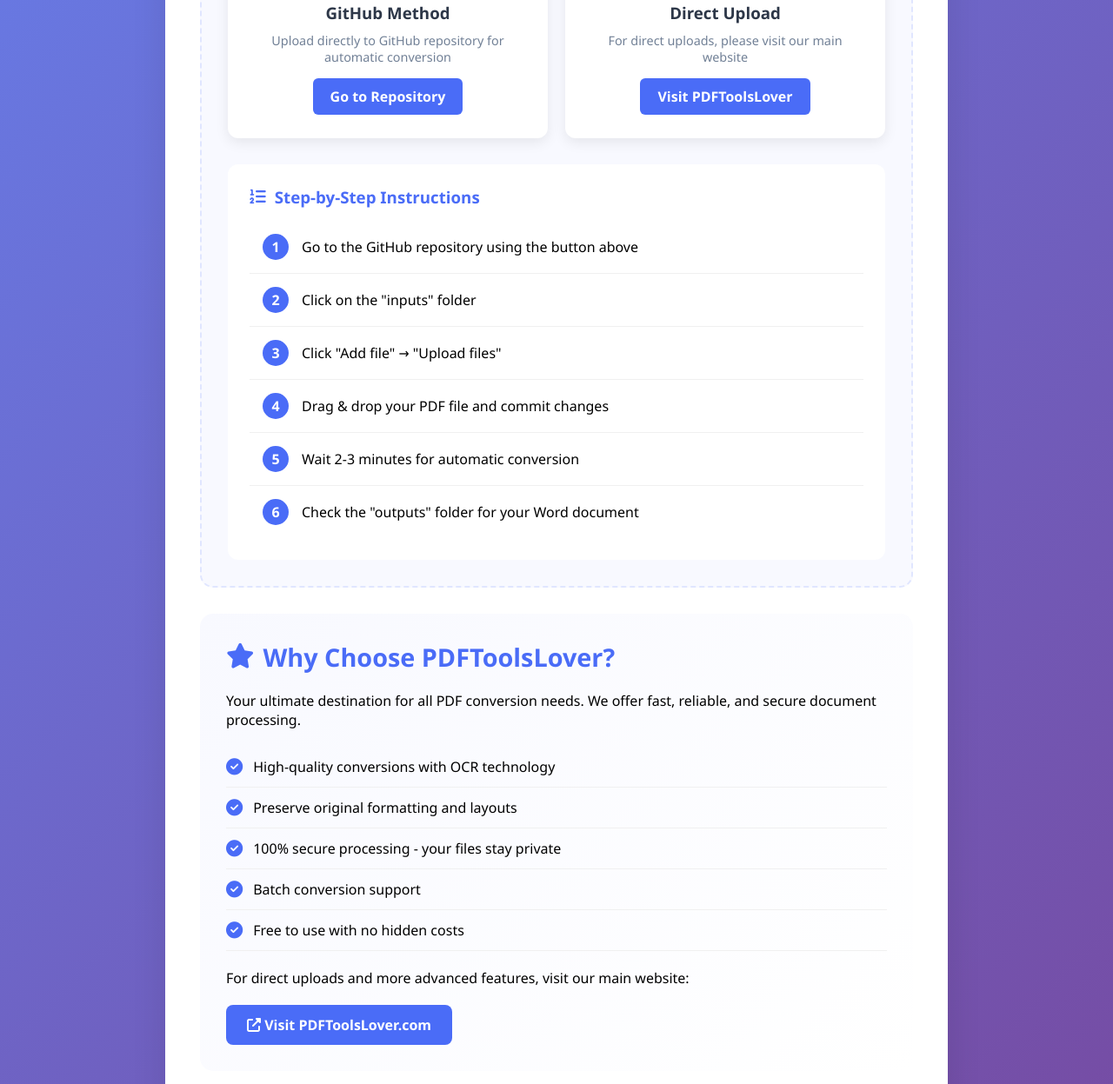
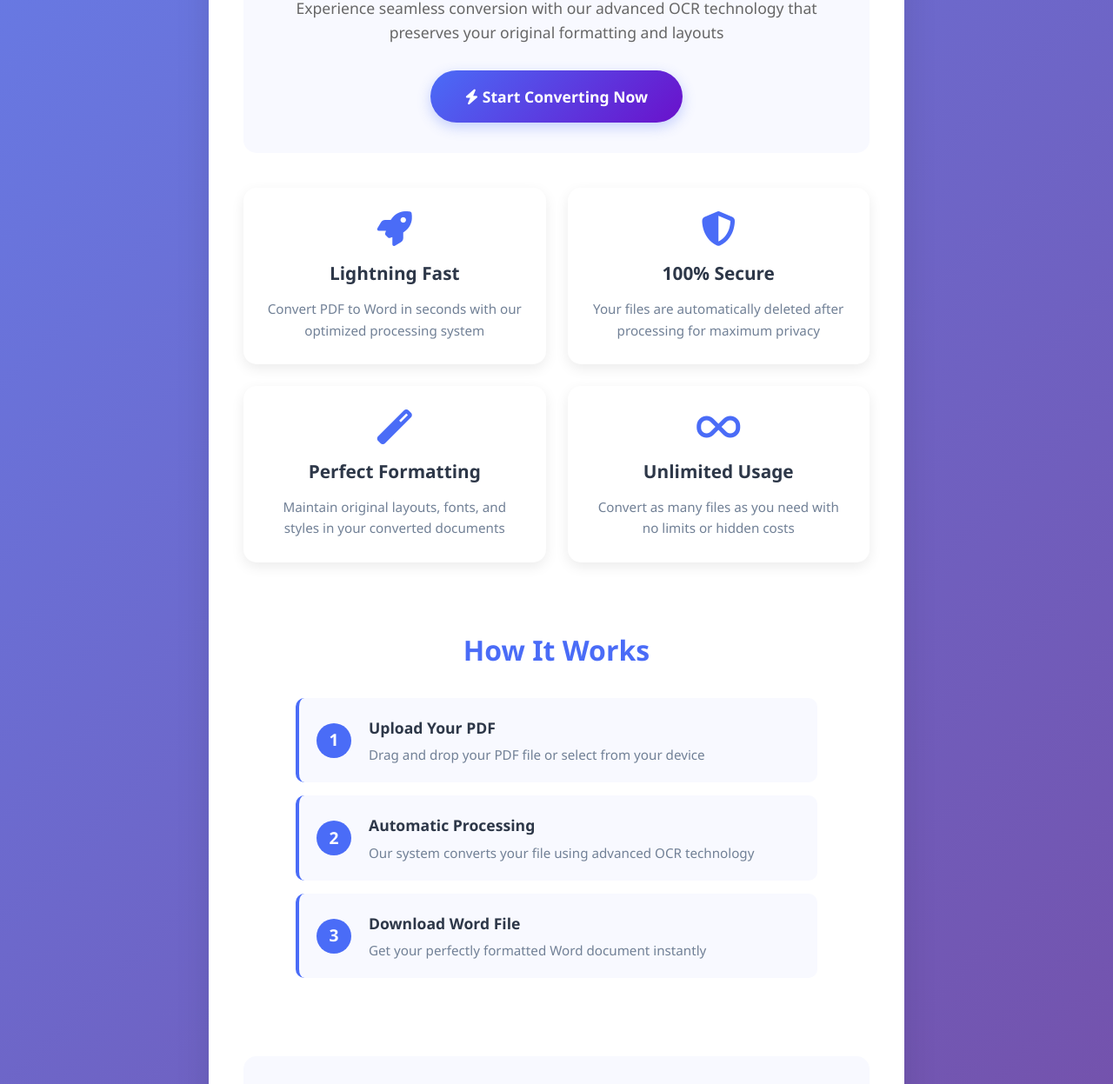
Before and after one commit to mdabidind/pdf_to_word_ocr, a plain HTML site: page index.html in a window 1280 px wide. Shown: the part 374-1621 px from the top of the page at 87% size. Drawn offline with Linux system fonts and the light colour scheme.

Commit message:
Update index.html

```diff
--- a/index.html
+++ b/index.html
@@ -3,7 +3,7 @@
 <head>
     <meta charset="UTF-8">
     <meta name="viewport" content="width=device-width, initial-scale=1.0">
-    <title>PDF → Word Converter | PDFToolsLover</title>
+    <title>PDF to Word Converter | PDFToolsLover</title>
     <link rel="stylesheet" href="https://cdnjs.cloudflare.com/ajax/libs/font-awesome/6.4.0/css/all.min.css">
     <style>
         * {
@@ -20,11 +20,12 @@
             align-items: center;
             justify-content: center;
             padding: 20px;
+            line-height: 1.6;
         }
 
         .container {
             width: 100%;
-            max-width: 900px;
+            max-width: 800px;
             background: white;
             border-radius: 20px;
             overflow: hidden;
@@ -34,19 +35,20 @@
         .header {
             background: linear-gradient(135deg, #4a6cf7, #6a11cb);
             color: white;
-            padding: 30px;
+            padding: 40px 30px;
             text-align: center;
         }
 
         .header h1 {
-            font-size: 2.5em;
-            margin-bottom: 10px;
+            font-size: 2.8em;
+            margin-bottom: 15px;
             font-weight: 700;
         }
 
         .header p {
-            font-size: 1.1em;
-            opacity: 0.9;
+            font-size: 1.2em;
+            opacity: 0.95;
+            font-weight: 300;
         }
 
         .content {
@@ -55,175 +57,192 @@
 
         .converter-section {
             background: #f8f9ff;
-            padding: 30px;
+            padding: 35px;
             border-radius: 15px;
-            border: 2px dashed #e0e6ff;
             margin-bottom: 30px;
+            text-align: center;
         }
 
-        .upload-method {
-            display: grid;
-            grid-template-columns: 1fr 1fr;
-            gap: 20px;
-            margin-bottom: 30px;
+        .converter-section h2 {
+            color: #4a6cf7;
+            margin-bottom: 25px;
+            font-size: 2em;
         }
 
-        .method-card {
+        .converter-section p {
+            color: #666;
+            font-size: 1.1em;
+            margin-bottom: 30px;
+            line-height: 1.6;
+        }
+
+        .cta-button {
+            display: inline-block;
+            background: linear-gradient(135deg, #4a6cf7, #6a11cb);
+            color: white;
+            text-decoration: none;
+            padding: 16px 40px;
+            border-radius: 50px;
+            font-weight: 600;
+            font-size: 1.1em;
+            transition: all 0.3s ease;
+            box-shadow: 0 5px 15px rgba(74, 108, 247, 0.3);
+        }
+
+        .cta-button:hover {
+            transform: translateY(-2px);
+            box-shadow: 0 8px 20px rgba(74, 108, 247, 0.4);
+        }
+
+        .features {
+            display: grid;
+            grid-template-columns: repeat(auto-fit, minmax(250px, 1fr));
+            gap: 25px;
+            margin: 40px 0;
+        }
+
+        .feature-card {
             background: white;
             padding: 25px;
-            border-radius: 12px;
+            border-radius: 15px;
             text-align: center;
             box-shadow: 0 5px 15px rgba(0, 0, 0, 0.08);
             border: 2px solid transparent;
             transition: all 0.3s ease;
         }
 
-        .method-card:hover {
+        .feature-card:hover {
             border-color: #4a6cf7;
             transform: translateY(-5px);
         }
 
-        .method-card i {
+        .feature-card i {
             font-size: 2.5em;
             color: #4a6cf7;
             margin-bottom: 15px;
         }
 
-        .method-card h3 {
+        .feature-card h3 {
             color: #2d3748;
-            margin-bottom: 10px;
+            margin-bottom: 12px;
+            font-size: 1.3em;
         }
 
-        .method-card p {
+        .feature-card p {
             color: #718096;
-            font-size: 0.9em;
-            margin-bottom: 15px;
+            font-size: 0.95em;
         }
 
-        .github-btn {
-            background: #4a6cf7;
-            color: white;
-            text-decoration: none;
-            padding: 10px 20px;
-            border-radius: 6px;
-            font-weight: 600;
-            display: inline-block;
-            transition: background 0.3s ease;
+        .how-it-works {
+            background: white;
+            padding: 35px;
+            border-radius: 15px;
+            margin: 40px 0;
         }
 
-        .github-btn:hover {
-            background: #6a11cb;
-        }
-
-        .instructions {
-            background: white;
-            padding: 25px;
-            border-radius: 12px;
-            margin-top: 20px;
-        }
-
-        .instructions h3 {
+        .how-it-works h2 {
             color: #4a6cf7;
-            margin-bottom: 15px;
-            display: flex;
-            align-items: center;
-            gap: 10px;
+            text-align: center;
+            margin-bottom: 30px;
+            font-size: 2em;
         }
 
         .steps {
             list-style: none;
+            max-width: 600px;
+            margin: 0 auto;
         }
 
         .steps li {
-            padding: 15px;
-            border-bottom: 1px solid #f0f0f0;
+            padding: 20px;
+            margin-bottom: 15px;
+            background: #f8f9ff;
+            border-radius: 10px;
             display: flex;
             align-items: center;
-            gap: 15px;
-        }
-
-        .steps li:last-child {
-            border-bottom: none;
+            gap: 20px;
+            border-left: 4px solid #4a6cf7;
         }
 
         .step-number {
             background: #4a6cf7;
             color: white;
-            width: 30px;
-            height: 30px;
+            width: 40px;
+            height: 40px;
             border-radius: 50%;
             display: flex;
             align-items: center;
             justify-content: center;
             font-weight: bold;
+            font-size: 1.2em;
             flex-shrink: 0;
         }
 
-        .website-info {
-            background: linear-gradient(135deg, #f8f9ff, #ffffff);
-            padding: 30px;
-            border-radius: 15px;
-            margin-top: 30px;
+        .step-content {
+            flex: 1;
         }
 
-        .website-info h2 {
-            color: #4a6cf7;
-            margin-bottom: 20px;
-            font-size: 1.8em;
-            display: flex;
-            align-items: center;
-            gap: 10px;
+        .step-content h4 {
+            color: #2d3748;
+            margin-bottom: 5px;
+            font-size: 1.1em;
         }
 
-        .features {
-            list-style: none;
-            margin: 20px 0;
-        }
-
-        .features li {
-            padding: 12px 0;
-            border-bottom: 1px solid #f0f0f0;
-            display: flex;
-            align-items: center;
-            gap: 12px;
-        }
-
-        .features i {
-            color: #4a6cf7;
-            font-size: 1.2em;
-        }
-
-        .visit-btn {
-            display: inline-block;
-            background: #4a6cf7;
-            color: white;
-            text-decoration: none;
-            padding: 12px 24px;
-            border-radius: 8px;
-            font-weight: 600;
-            margin-top: 20px;
-            transition: background 0.3s ease;
-        }
-
-        .visit-btn:hover {
-            background: #6a11cb;
+        .step-content p {
+            color: #718096;
+            font-size: 0.95em;
         }
 
         .footer {
             background: #f8f9ff;
-            padding: 20px;
+            padding: 30px;
             text-align: center;
             color: #666;
             border-top: 1px solid #e0e6ff;
         }
 
-        @media (max-width: 768px) {
-            .upload-method {
-                grid-template-columns: 1fr;
+        .footer p {
+            margin-bottom: 10px;
         }
 
+        .footer-links {
+            display: flex;
+            justify-content: center;
+            gap: 20px;
+            margin-top: 15px;
+        }
+
+        .footer-links a {
+            color: #4a6cf7;
+            text-decoration: none;
+            transition: color 0.3s ease;
+        }
+
+        .footer-links a:hover {
+            color: #6a11cb;
+        }
+
+        @media (max-width: 768px) {
             .header h1 {
-                font-size: 2em;
+                font-size: 2.2em;
+            }
+
+            .header p {
+                font-size: 1.1em;
+            }
+
+            .content {
+                padding: 25px;
+            }
+
+            .steps li {
+                flex-direction: column;
+                text-align: center;
+                gap: 15px;
+            }
+
+            .features {
+                grid-template-columns: 1fr;
             }
         }
     </style>
@@ -231,106 +250,153 @@
 <body>
     <div class="container">
         <div class="header">
-            <h1><i class="fas fa-file-pdf"></i> PDF → Word Converter</h1>
-            <p>Convert your PDF documents to editable Word files using GitHub Automation</p>
+            <h1><i class="fas fa-file-pdf"></i> PDF to Word Converter</h1>
+            <p>Transform your PDF documents into editable Word files with perfect accuracy</p>
         </div>
 
         <div class="content">
             <div class="converter-section">
-                <h2 style="color: #4a6cf7; margin-bottom: 20px; text-align: center;">
-                    <i class="fas fa-info-circle"></i> How to Convert Your PDF
-                </h2>
-
-                <div class="upload-method">
-                    <div class="method-card">
-                        <i class="fab fa-github"></i>
-                        <h3>GitHub Method</h3>
-                        <p>Upload directly to GitHub repository for automatic conversion</p>
-                        <a href="https://github.com/mdabidind/pdf_to_word_ocr" target="_blank" class="github-btn">
-                            Go to Repository
+                <h2>Convert Your PDF Files Instantly</h2>
+                <p>Experience seamless conversion with our advanced OCR technology that preserves your original formatting and layouts</p>
+                <a href="https://pdftoolslover.com" class="cta-button">
+                    <i class="fas fa-bolt"></i> Start Converting Now
                 </a>
             </div>
 
-                    <div class="method-card">
-                        <i class="fas fa-cloud-upload-alt"></i>
-                        <h3>Direct Upload</h3>
-                        <p>For direct uploads, please visit our main website</p>
-                        <a href="https://pdftoolslover.com" target="_blank" class="github-btn">
-                            Visit PDFToolsLover
-                        </a>
+            <div class="features">
+                <div class="feature-card">
+                    <i class="fas fa-rocket"></i>
+                    <h3>Lightning Fast</h3>
+                    <p>Convert PDF to Word in seconds with our optimized processing system</p>
+                </div>
+
+                <div class="feature-card">
+                    <i class="fas fa-shield-alt"></i>
+                    <h3>100% Secure</h3>
+                    <p>Your files are automatically deleted after processing for maximum privacy</p>
+                </div>
+
+                <div class="feature-card">
+                    <i class="fas fa-magic"></i>
+                    <h3>Perfect Formatting</h3>
+                    <p>Maintain original layouts, fonts, and styles in your converted documents</p>
+                </div>
+
+                <div class="feature-card">
+                    <i class="fas fa-infinity"></i>
+                    <h3>Unlimited Usage</h3>
+                    <p>Convert as many files as you need with no limits or hidden costs</p>
                 </div>
             </div>
 
-                <div class="instructions">
-                    <h3><i class="fas fa-list-ol"></i> Step-by-Step Instructions</h3>
+            <div class="how-it-works">
+                <h2>How It Works</h2>
                 <ul class="steps">
                     <li>
-                            <span class="step-number">1</span>
-                            <span>Go to the GitHub repository using the button above</span>
+                        <div class="step-number">1</div>
+                        <div class="step-content">
+                            <h4>Upload Your PDF</h4>
+                            <p>Drag and drop your PDF file or select from your device</p>
+                        </div>
                     </li>
                     <li>
-                            <span class="step-number">2</span>
-                            <span>Click on the "inputs" folder</span>
+                        <div class="step-number">2</div>
+                        <div class="step-content">
+                            <h4>Automatic Processing</h4>
+                            <p>Our system converts your file using advanced OCR technology</p>
+                        </div>
                     </li>
                     <li>
-                            <span class="step-number">3</span>
-                            <span>Click "Add file" → "Upload files"</span>
-                        </li>
-                        <li>
-                            <span class="step-number">4</span>
-                            <span>Drag & drop your PDF file and commit changes</span>
-                        </li>
-                        <li>
-                            <span class="step-number">5</span>
-                            <span>Wait 2-3 minutes for automatic conversion</span>
-                        </li>
-                        <li>
-                            <span class="step-number">6</span>
-                            <span>Check the "outputs" folder for your Word document</span>
+                        <div class="step-number">3</div>
+                        <div class="step-content">
+                            <h4>Download Word File</h4>
+                            <p>Get your perfectly formatted Word document instantly</p>
+                        </div>
                     </li>
                 </ul>
             </div>
-            </div>
 
-            <div class="website-info">
-                <h2><i class="fas fa-star"></i> Why Choose PDFToolsLover?</h2>
-                <p>Your ultimate destination for all PDF conversion needs. We offer fast, reliable, and secure document processing.</p>
-
-                <ul class="features">
-                    <li><i class="fas fa-check-circle"></i> High-quality conversions with OCR technology</li>
-                    <li><i class="fas fa-check-circle"></i> Preserve original formatting and layouts</li>
-                    <li><i class="fas fa-check-circle"></i> 100% secure processing - your files stay private</li>
-                    <li><i class="fas fa-check-circle"></i> Batch conversion support</li>
-                    <li><i class="fas fa-check-circle"></i> Free to use with no hidden costs</li>
-                </ul>
-
-                <p>For direct uploads and more advanced features, visit our main website:</p>
-                <a href="https://pdftoolslover.com" target="_blank" class="visit-btn">
+            <div class="converter-section">
+                <h2>Ready to Convert Your Files?</h2>
+                <p>Join thousands of satisfied users who trust PDFToolsLover for their document conversion needs</p>
+                <a href="https://pdftoolslover.com" class="cta-button">
                     <i class="fas fa-external-link-alt"></i> Visit PDFToolsLover.com
                 </a>
             </div>
         </div>
 
         <div class="footer">
-            <p>© 2024 PDFToolsLover - Your trusted PDF conversion partner</p>
-            <p style="font-size: 0.9em; margin-top: 5px;">
-                <i class="fas fa-info-circle"></i> This GitHub version uses automated conversion through GitHub Actions
-            </p>
+            <p>© 2024 PDFToolsLover - Professional PDF Conversion Services</p>
+            <p>Your trusted partner for all document conversion needs</p>
+            <div class="footer-links">
+                <a href="https://pdftoolslover.com/privacy">Privacy Policy</a>
+                <a href="https://pdftoolslover.com/terms">Terms of Service</a>
+                <a href="https://pdftoolslover.com/contact">Contact Us</a>
+            </div>
         </div>
     </div>
 
     <script>
         document.addEventListener('DOMContentLoaded', function() {
-            // Add smooth scrolling for anchor links
+            // Smooth scrolling for navigation
             document.querySelectorAll('a[href^="#"]').forEach(anchor => {
                 anchor.addEventListener('click', function (e) {
                     e.preventDefault();
-                    document.querySelector(this.getAttribute('href')).scrollIntoView({
-                        behavior: 'smooth'
+                    const target = document.querySelector(this.getAttribute('href'));
+                    if (target) {
+                        target.scrollIntoView({
+                            behavior: 'smooth',
+                            block: 'start'
+                        });
+                    }
                 });
             });
+
+            // Add animation to feature cards
+            const featureCards = document.querySelectorAll('.feature-card');
+            featureCards.forEach((card, index) => {
+                card.style.animationDelay = `${index * 0.1}s`;
+                card.style.animation = 'fadeInUp 0.6s ease forwards';
+            });
+
+            // Add animation to steps
+            const steps = document.querySelectorAll('.steps li');
+            steps.forEach((step, index) => {
+                step.style.animationDelay = `${index * 0.2}s`;
+                step.style.animation = 'fadeInRight 0.6s ease forwards';
             });
         });
+
+        // Add keyframes for animations
+        const style = document.createElement('style');
+        style.textContent = `
+            @keyframes fadeInUp {
+                from {
+                    opacity: 0;
+                    transform: translateY(30px);
+                }
+                to {
+                    opacity: 1;
+                    transform: translateY(0);
+                }
+            }
+
+            @keyframes fadeInRight {
+                from {
+                    opacity: 0;
+                    transform: translateX(30px);
+                }
+                to {
+                    opacity: 1;
+                    transform: translateX(0);
+                }
+            }
+
+            .feature-card, .steps li {
+                opacity: 0;
+            }
+        `;
+        document.head.appendChild(style);
     </script>
 </body>
 </html>
```
Lines whose indentation alone changed are shown as unchanged.
